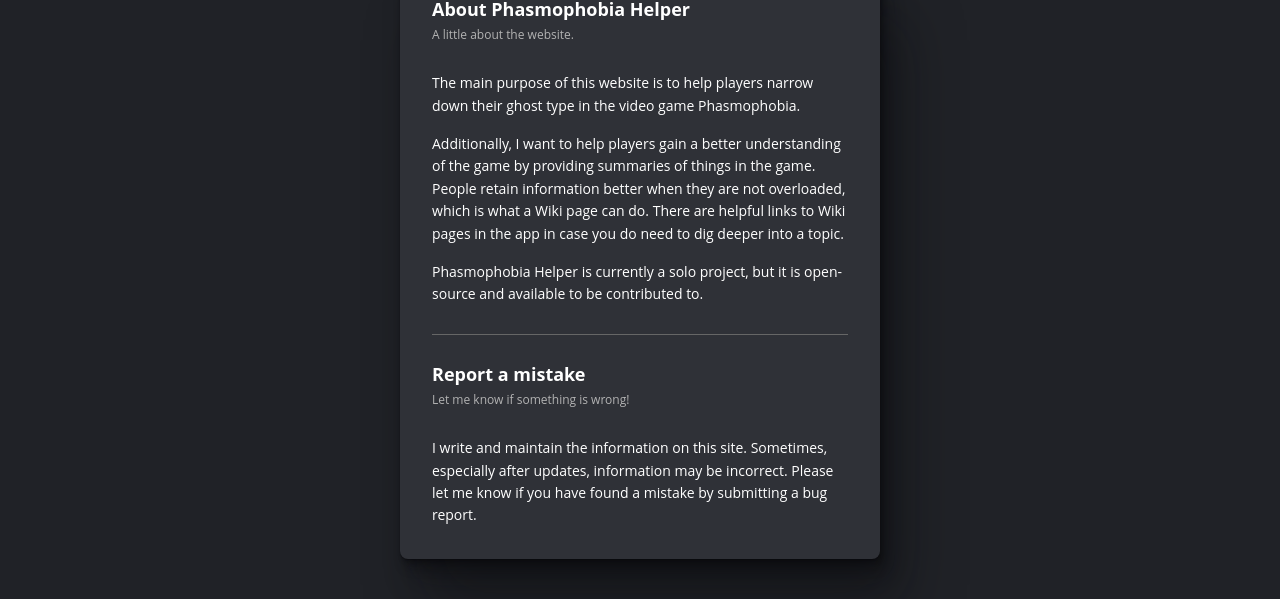
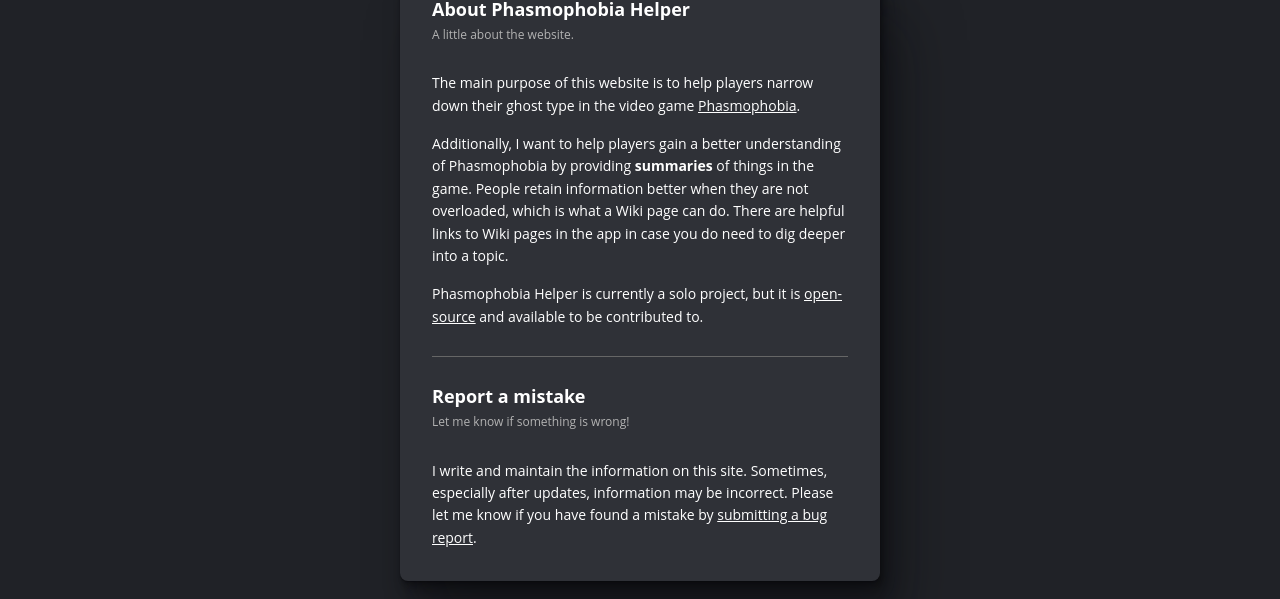
Before and after one commit to graysonlee123/phasmophobia-helper, a Next.js app: page /about in a window 1280 px wide. Shown: the part 173-772 px from the top of the page. Built offline with nearby package versions, Linux system fonts and the light colour scheme.

Commit message:
added links

```diff
--- a/src/components/AboutCard/AboutCard.tsx
+++ b/src/components/AboutCard/AboutCard.tsx
@@ -12,17 +12,28 @@
         <Writing>
           <p>
             The main purpose of this website is to help players narrow down their ghost type in the
-            video game Phasmophobia.
+            video game{' '}
+            <a href="https://kineticgames.co.uk/" target="_blank" rel="noopener noreferrer">
+              Phasmophobia
+            </a>
+            .
           </p>
           <p>
-            Additionally, I want to help players gain a better understanding of the game by
-            providing summaries of things in the game. People retain information better when they
-            are not overloaded, which is what a Wiki page can do. There are helpful links to Wiki
-            pages in the app in case you do need to dig deeper into a topic.
+            Additionally, I want to help players gain a better understanding of Phasmophobia by
+            providing <strong>summaries</strong> of things in the game. People retain information
+            better when they are not overloaded, which is what a Wiki page can do. There are helpful
+            links to Wiki pages in the app in case you do need to dig deeper into a topic.
           </p>
           <p>
-            Phasmophobia Helper is currently a solo project, but it is open-source and available to
-            be contributed to.
+            Phasmophobia Helper is currently a solo project, but it is{' '}
+            <a
+              href="https://github.com/graysonlee123/phasmophobia-helper"
+              target="_blank"
+              rel="noopener noreferrer"
+            >
+              open-source
+            </a>{' '}
+            and available to be contributed to.
           </p>
         </Writing>
         <Divider />
@@ -30,8 +41,15 @@
         <Writing>
           <p>
             I write and maintain the information on this site. Sometimes, especially after updates,
-            information may be incorrect. Please let me know if you have found a mistake by
-            submitting a bug report.
+            information may be incorrect. Please let me know if you have found a mistake by{' '}
+            <a
+              href="https://github.com/graysonlee123/phasmophobia-helper/issues"
+              target="_blank"
+              rel="noopener noreferrer"
+            >
+              submitting a bug report
+            </a>
+            .
           </p>
         </Writing>
       </Card>
```
